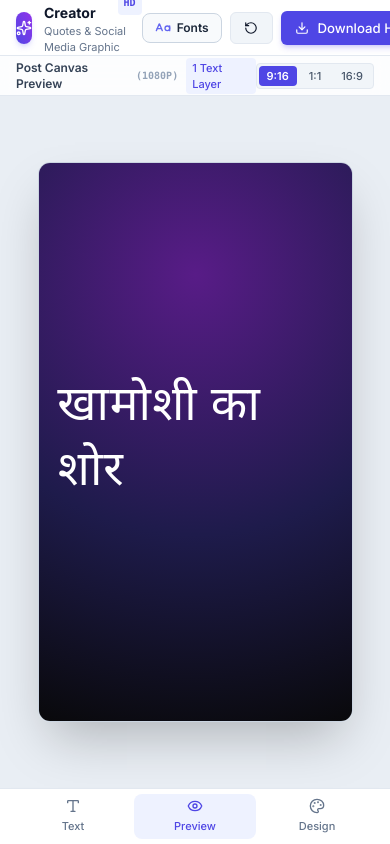
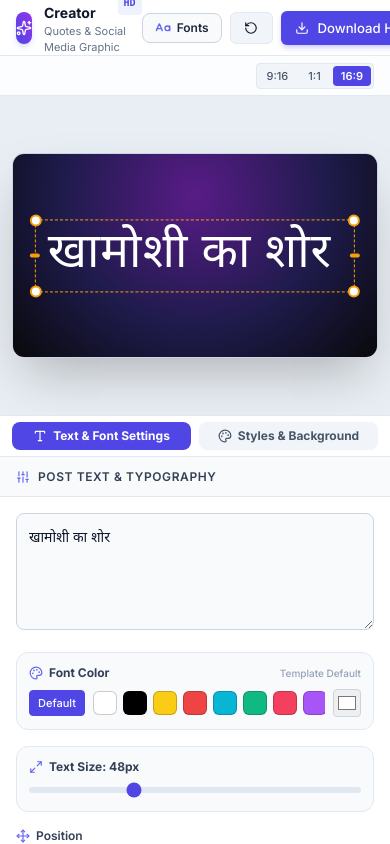
Before and after one commit to devshubhlko/media, a Vue app: page / in a window 390 px wide. Built offline with nearby package versions, Linux system fonts and the light colour scheme; no server answers; a web font is replaced by a local one.

Commit message:
Fix text margin padding mobile preview layout default 16:9 and dragger handles

```diff
--- a/src/App.vue
+++ b/src/App.vue
@@ -6,83 +6,71 @@
       @download-hd="handleDownloadHd"
     />
 
-    <!-- Main Workspace (Desktop 3-Column, Mobile Tabbed) -->
-    <div class="flex-1 min-h-0 flex overflow-hidden w-full relative">
+    <!-- Main Workspace: Desktop (3 Columns) vs Mobile/Tablet (Split: Top Sticky Preview + Bottom Scrollable Settings) -->
+    <!-- DESKTOP VIEW (>= lg) -->
+    <div class="hidden lg:flex flex-1 min-h-0 overflow-hidden w-full relative">
       <!-- Left Panel (Text Input, Font +/- & Positioning) -->
-      <div
-        v-show="isMobile ? mobileActiveTab === 'text' : showLeftPanel"
-        :class="[
-          'h-full flex flex-col border-r border-slate-200 dark:border-gray-800 bg-white dark:bg-gray-900 z-10 shadow-xs transition-all overflow-hidden',
-          isMobile ? 'w-full' : 'w-80 md:w-88 shrink-0'
-        ]"
-      >
+      <div class="h-full flex flex-col border-r border-slate-200 dark:border-gray-800 bg-white dark:bg-gray-900 z-10 shadow-xs transition-all overflow-hidden w-80 xl:w-88 shrink-0">
         <LeftPanel />
       </div>
 
       <!-- Center Preview (Canvas Stage) -->
-      <div
-        v-show="isMobile ? mobileActiveTab === 'preview' : true"
-        :class="[
-          'h-full flex flex-col overflow-hidden bg-slate-100 dark:bg-gray-950',
-          isMobile ? 'w-full' : 'flex-1 min-w-[320px]'
-        ]"
-      >
+      <div class="h-full flex flex-col overflow-hidden bg-slate-100 dark:bg-gray-950 flex-1 min-w-[320px]">
         <CenterPreview ref="centerPreviewRef" />
       </div>
 
       <!-- Right Panel (Background Presets, Solid Colors, Upload Image, Templates) -->
-      <div
-        v-show="isMobile ? mobileActiveTab === 'design' : showRightPanel"
-        :class="[
-          'h-full flex flex-col border-l border-slate-200 dark:border-gray-800 bg-white dark:bg-gray-900 z-10 shadow-xs transition-all overflow-hidden',
-          isMobile ? 'w-full' : 'w-96 md:w-[420px] lg:w-[460px] shrink-0'
-        ]"
-      >
+      <div class="h-full flex flex-col border-l border-slate-200 dark:border-gray-800 bg-white dark:bg-gray-900 z-10 shadow-xs transition-all overflow-hidden w-96 xl:w-[440px] shrink-0">
         <RightPanel />
       </div>
     </div>
 
-    <!-- Mobile Bottom Navigation Bar -->
-    <nav v-if="isMobile" class="md:hidden flex h-14 border-t border-slate-200 dark:border-gray-800 bg-white dark:bg-gray-900 px-3 items-center justify-around shrink-0 z-50 select-none shadow-lg pb-[env(safe-area-inset-bottom,0px)]">
+    <!-- MOBILE & TABLET VIEW (< lg): Live Preview is ALWAYS visible on top, Controls scroll underneath -->
+    <div class="flex lg:hidden flex-1 min-h-0 flex-col overflow-hidden w-full relative">
+      <!-- Top Fixed/Sticky Live Canvas Preview -->
+      <div class="h-[44vh] sm:h-[48vh] min-h-[220px] max-h-[360px] border-b border-slate-200 dark:border-gray-800 flex flex-col bg-slate-100 dark:bg-gray-950 shrink-0 shadow-xs overflow-hidden z-20">
+        <CenterPreview ref="centerPreviewRefMobile" />
+      </div>
+
+      <!-- Middle Control Switcher: Text Settings vs Background & Template Design -->
+      <div class="flex items-center border-b border-slate-200 dark:border-gray-800 bg-white dark:bg-gray-900 px-3 py-1.5 gap-2 shrink-0 z-10">
         <button
           @click="mobileActiveTab = 'text'"
           :class="[
-          'flex-1 flex flex-col items-center justify-center gap-1 py-1 px-2 rounded-lg text-[11px] font-medium transition-all',
+            'flex-1 py-1.5 px-3 rounded-lg text-xs font-bold transition flex items-center justify-center gap-1.5 cursor-pointer',
             mobileActiveTab === 'text'
-            ? 'text-indigo-600 dark:text-indigo-400 font-bold bg-indigo-50 dark:bg-indigo-950/40'
-            : 'text-slate-500 dark:text-gray-400'
+              ? 'bg-indigo-600 text-white shadow-xs'
+              : 'bg-slate-100 dark:bg-gray-800 text-slate-600 dark:text-gray-300 hover:bg-slate-200'
           ]"
         >
-        <Type class="w-4 h-4" />
-        <span>Text</span>
-      </button>
-
-      <button
-        @click="mobileActiveTab = 'preview'"
-        :class="[
-          'flex-1 flex flex-col items-center justify-center gap-1 py-1 px-2 rounded-lg text-[11px] font-medium transition-all',
-          mobileActiveTab === 'preview'
-            ? 'text-indigo-600 dark:text-indigo-400 font-bold bg-indigo-50 dark:bg-indigo-950/40'
-            : 'text-slate-500 dark:text-gray-400'
-        ]"
-      >
-        <Eye class="w-4 h-4" />
-        <span>Preview</span>
+          <Type class="w-3.5 h-3.5" />
+          <span>Text & Font Settings</span>
         </button>
 
         <button
           @click="mobileActiveTab = 'design'"
           :class="[
-          'flex-1 flex flex-col items-center justify-center gap-1 py-1 px-2 rounded-lg text-[11px] font-medium transition-all',
+            'flex-1 py-1.5 px-3 rounded-lg text-xs font-bold transition flex items-center justify-center gap-1.5 cursor-pointer',
             mobileActiveTab === 'design'
-            ? 'text-indigo-600 dark:text-indigo-400 font-bold bg-indigo-50 dark:bg-indigo-950/40'
-            : 'text-slate-500 dark:text-gray-400'
+              ? 'bg-indigo-600 text-white shadow-xs'
+              : 'bg-slate-100 dark:bg-gray-800 text-slate-600 dark:text-gray-300 hover:bg-slate-200'
           ]"
         >
-        <Palette class="w-4 h-4" />
-        <span>Design</span>
+          <Palette class="w-3.5 h-3.5" />
+          <span>Styles & Background</span>
         </button>
-    </nav>
+      </div>
+
+      <!-- Bottom Scrollable Settings Area (Scrolls independently while preview stays above!) -->
+      <div class="flex-1 min-h-0 overflow-y-auto bg-white dark:bg-gray-900">
+        <div v-show="mobileActiveTab === 'text'" class="h-full">
+          <LeftPanel />
+        </div>
+        <div v-show="mobileActiveTab === 'design'" class="h-full">
+          <RightPanel />
+        </div>
+      </div>
+    </div>
   </div>
 </template>
 
@@ -100,6 +88,7 @@ const showLeftPanel = ref(true);
 const showRightPanel = ref(true);
 const isDownloading = ref(false);
 const centerPreviewRef = ref(null);
+const centerPreviewRefMobile = ref(null);
 
 const {
   aspectRatio,
@@ -107,26 +96,10 @@ const {
   addNotification
 } = usePostState();
 
-// Viewport detection
-const isMobile = ref(typeof window !== 'undefined' ? window.innerWidth < 768 : false);
-const mobileActiveTab = ref('preview');
-
-function updateViewport() {
-  if (typeof window !== 'undefined') {
-    isMobile.value = window.innerWidth < 768;
-  }
-}
-
-onMounted(() => {
-  window.addEventListener('resize', updateViewport);
-});
-
-onUnmounted(() => {
-  window.removeEventListener('resize', updateViewport);
-});
+const mobileActiveTab = ref('text');
 
 async function handleDownloadHd() {
-  const el = centerPreviewRef.value?.getCanvasElement();
+  const el = centerPreviewRef.value?.getCanvasElement() || centerPreviewRefMobile.value?.getCanvasElement();
   if (!el) {
     addNotification('danger', 'Canvas element not ready for download');
     return;
--- a/src/components/CenterPreview.vue
+++ b/src/components/CenterPreview.vue
@@ -3,11 +3,6 @@
     <!-- Top Bar Controls -->
     <div class="h-10 border-b border-slate-200 dark:border-gray-800 bg-white/80 dark:bg-gray-900/40 px-4 flex items-center justify-between shrink-0 select-none backdrop-blur">
       <div class="flex items-center gap-2 text-xs font-semibold text-slate-700 dark:text-gray-300">
-        <span>Post Canvas Preview</span>
-        <span class="text-slate-400 font-mono text-[10px]">({{ resolution.toUpperCase() }})</span>
-        <span class="text-[11px] px-1.5 py-0.5 rounded bg-indigo-50 dark:bg-indigo-950/50 text-indigo-600 dark:text-indigo-400 font-medium">
-          {{ textLayers.length }} Text Layer{{ textLayers.length > 1 ? 's' : '' }}
-        </span>
       </div>
 
       <!-- Ratio Quick Switcher -->
@@ -58,16 +53,23 @@
         <!-- Subtle aesthetic dark vignette overlay for legibility -->
         <div v-if="vignetteEffect" class="absolute inset-0 bg-black/15 pointer-events-none z-[6]"></div>
 
-        <!-- 3. Text Layers (Clean Drag: Pure Text Only, No X/Y Badge, No Border Box Area) -->
+        <!-- 3. Text Layers with Professional Bounding Box & Resizer Handles (Like Reference Image) -->
         <div
           v-for="layer in textLayers"
           :key="layer.id"
           :class="[
-            'absolute flex justify-center items-center select-none cursor-grab active:cursor-grabbing',
+            'absolute flex justify-center items-center select-none cursor-move transition-[box-shadow]',
             activeLayerId === layer.id ? 'z-20' : 'z-10'
           ]"
           :style="getLayerWrapperStyle(layer)"
           @pointerdown="(e) => onLayerPointerDown(layer, e)"
+        >
+          <!-- Outer Selection Bounding Box with Orange Dashed Border -->
+          <div
+            class="relative w-full flex justify-center items-center py-2 px-3 transition-all"
+            :class="{
+              'border border-dashed border-amber-500': activeLayerId === layer.id
+            }"
           >
             <!-- Scaler -->
             <div
@@ -91,6 +93,46 @@
                 :style="getLayerContentStyle(layer)"
                 v-html="renderLayerHtml(layer)"
               ></div>
+            </div>
+
+            <!-- Reference Style Drag & Resize Handles: 4 Corner Dots + 2 Side Bars -->
+            <template v-if="activeLayerId === layer.id">
+              <!-- Top-Left Corner Dot -->
+              <div
+                class="absolute -top-1.5 -left-1.5 w-3 h-3 bg-white border-2 border-amber-500 rounded-full cursor-nwse-resize shadow-xs touch-none z-30 hover:scale-125 transition-transform"
+                @pointerdown.stop="(e) => onResizeHandlePointerDown(layer, e, 'nw')"
+              ></div>
+
+              <!-- Top-Right Corner Dot -->
+              <div
+                class="absolute -top-1.5 -right-1.5 w-3 h-3 bg-white border-2 border-amber-500 rounded-full cursor-nesw-resize shadow-xs touch-none z-30 hover:scale-125 transition-transform"
+                @pointerdown.stop="(e) => onResizeHandlePointerDown(layer, e, 'ne')"
+              ></div>
+
+              <!-- Bottom-Left Corner Dot -->
+              <div
+                class="absolute -bottom-1.5 -left-1.5 w-3 h-3 bg-white border-2 border-amber-500 rounded-full cursor-nesw-resize shadow-xs touch-none z-30 hover:scale-125 transition-transform"
+                @pointerdown.stop="(e) => onResizeHandlePointerDown(layer, e, 'sw')"
+              ></div>
+
+              <!-- Bottom-Right Corner Dot -->
+              <div
+                class="absolute -bottom-1.5 -right-1.5 w-3 h-3 bg-white border-2 border-amber-500 rounded-full cursor-nwse-resize shadow-xs touch-none z-30 hover:scale-125 transition-transform"
+                @pointerdown.stop="(e) => onResizeHandlePointerDown(layer, e, 'se')"
+              ></div>
+
+              <!-- Left Middle Bar Handle -->
+              <div
+                class="absolute top-1/2 -left-1.5 -translate-y-1/2 w-2.5 h-4.5 bg-white border-2 border-amber-500 rounded-sm cursor-ew-resize shadow-xs touch-none z-30 hover:scale-110 transition-transform"
+                @pointerdown.stop="(e) => onResizeHandlePointerDown(layer, e, 'w')"
+              ></div>
+
+              <!-- Right Middle Bar Handle -->
+              <div
+                class="absolute top-1/2 -right-1.5 -translate-y-1/2 w-2.5 h-4.5 bg-white border-2 border-amber-500 rounded-sm cursor-ew-resize shadow-xs touch-none z-30 hover:scale-110 transition-transform"
+                @pointerdown.stop="(e) => onResizeHandlePointerDown(layer, e, 'e')"
+              ></div>
+            </template>
           </div>
         </div>
       </div>
@@ -128,11 +170,11 @@ defineExpose({
 // Aspect ratio classes for responsive canvas preview
 const aspectRatioClasses = computed(() => {
   if (aspectRatio.value === '9:16') {
-    return 'h-full max-h-[560px] aspect-[9/16]';
+    return 'h-full max-h-[280px] sm:max-h-[420px] lg:max-h-[560px] aspect-[9/16]';
   } else if (aspectRatio.value === '1:1') {
-    return 'h-full max-h-[560px] aspect-square';
+    return 'h-full max-h-[280px] sm:max-h-[420px] lg:max-h-[560px] aspect-square';
   }
-  return 'w-full max-w-[780px] aspect-video';
+  return 'w-full max-w-[620px] lg:max-w-[780px] aspect-video max-h-[280px] sm:max-h-[400px] lg:max-h-[500px]';
 });
 
 // Dynamic canvas background style
@@ -249,6 +291,50 @@ function onLayerPointerDown(layer, e) {
     window.removeEventListener('pointerup', onPointerUp);
   };
 
+// Pointer move/up cleanup
+  window.addEventListener('pointermove', onPointerMove, { passive: false });
+  window.addEventListener('pointerup', onPointerUp, { once: true });
+}
+
+// Drag handle to resize font size directly on screen (corner dots & side handles)
+function onResizeHandlePointerDown(layer, e, direction = 'se') {
+  if (e.button !== undefined && e.button !== 0) return;
+  e.preventDefault();
+  e.stopPropagation();
+
+  const startX = e.clientX;
+  const startY = e.clientY;
+  const initialFontSize = layer.fontSize || 48;
+
+  const onPointerMove = (evt) => {
+    evt.preventDefault();
+    const deltaX = evt.clientX - startX;
+    const deltaY = evt.clientY - startY;
+
+    let delta = 0;
+    if (direction === 'se') {
+      delta = (deltaX + deltaY) / 2;
+    } else if (direction === 'sw') {
+      delta = (-deltaX + deltaY) / 2;
+    } else if (direction === 'ne') {
+      delta = (deltaX - deltaY) / 2;
+    } else if (direction === 'nw') {
+      delta = (-deltaX - deltaY) / 2;
+    } else if (direction === 'e') {
+      delta = deltaX;
+    } else if (direction === 'w') {
+      delta = -deltaX;
+    }
+
+    const newSize = Math.max(16, Math.min(140, Math.round(initialFontSize + delta * 0.75)));
+    layer.fontSize = newSize;
+  };
+
+  const onPointerUp = () => {
+    window.removeEventListener('pointermove', onPointerMove);
+    window.removeEventListener('pointerup', onPointerUp);
+  };
+
   window.addEventListener('pointermove', onPointerMove, { passive: false });
   window.addEventListener('pointerup', onPointerUp, { once: true });
 }
--- a/src/composables/usePostState.js
+++ b/src/composables/usePostState.js
@@ -25,7 +25,7 @@ const solidColor = ref('#0f172a');
 const uploadedImage = ref(null); // { url, name, path }
 
 // Aspect ratio and resolution for image export
-const aspectRatio = ref('9:16'); // '9:16' | '1:1' | '16:9'
+const aspectRatio = ref('16:9'); // '9:16' | '1:1' | '16:9'
 const resolution = ref('1080p'); // '720p' | '1080p' | '4k'
 
 // Text Content (Multi-line text supported)
--- a/src/style.css
+++ b/src/style.css
@@ -978,12 +978,49 @@ input[type="range"] {
   text-shadow: none !important;
 }
 
-/* Remove text shadows globally from template text for ultra-crisp clean text */
+/* Remove text shadows, unnecessary margins, and reduce excessive container paddings globally from template text */
 .post-template-content,
 .post-template-content *,
 .post-template-content div,
 .post-template-content span {
   text-shadow: none !important;
+}
+
+.post-template-content [class*="-container"] {
+  padding: 0 !important;
+  margin: 0 !important;
+  gap: 4px !important;
+}
+
+.post-template-content p,
+.post-template-content h1,
+.post-template-content h2,
+.post-template-content h3,
+.post-template-content h4,
+.post-template-content [class*="-text"],
+.post-template-content [class*="-line"],
+.post-template-content [class*="-main"],
+.post-template-content [class*="-sub"],
+.post-template-content [class*="-row"] {
+  margin: 0 !important;
+  line-height: 1.15 !important;
+}
+
+.ref-hindi-redbar-container {
+  padding: 0 !important;
+  margin: 0 !important;
+  gap: 6px !important;
+}
+
+.ref-hindi-redbar-content {
+  gap: 4px !important;
+}
+
+.ref-hindi-redbar-text1,
+.ref-hindi-redbar-text2 {
+  margin: 0 !important;
+  padding: 0 !important;
+  line-height: 1.15 !important;
 }
 
 /* Dynamic Accent Color (e.g. Red Bar line, underline, boxes, stamps) */
```
Lines whose indentation alone changed are shown as unchanged.
